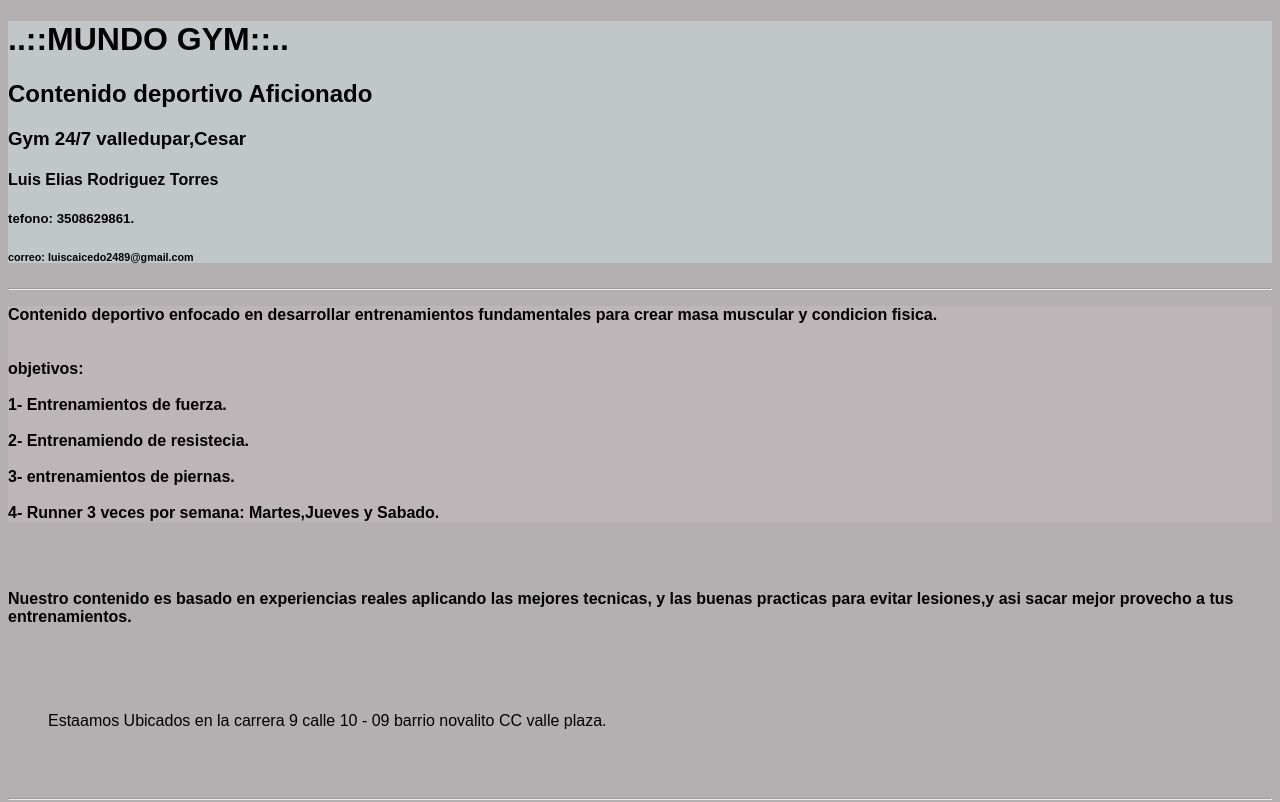
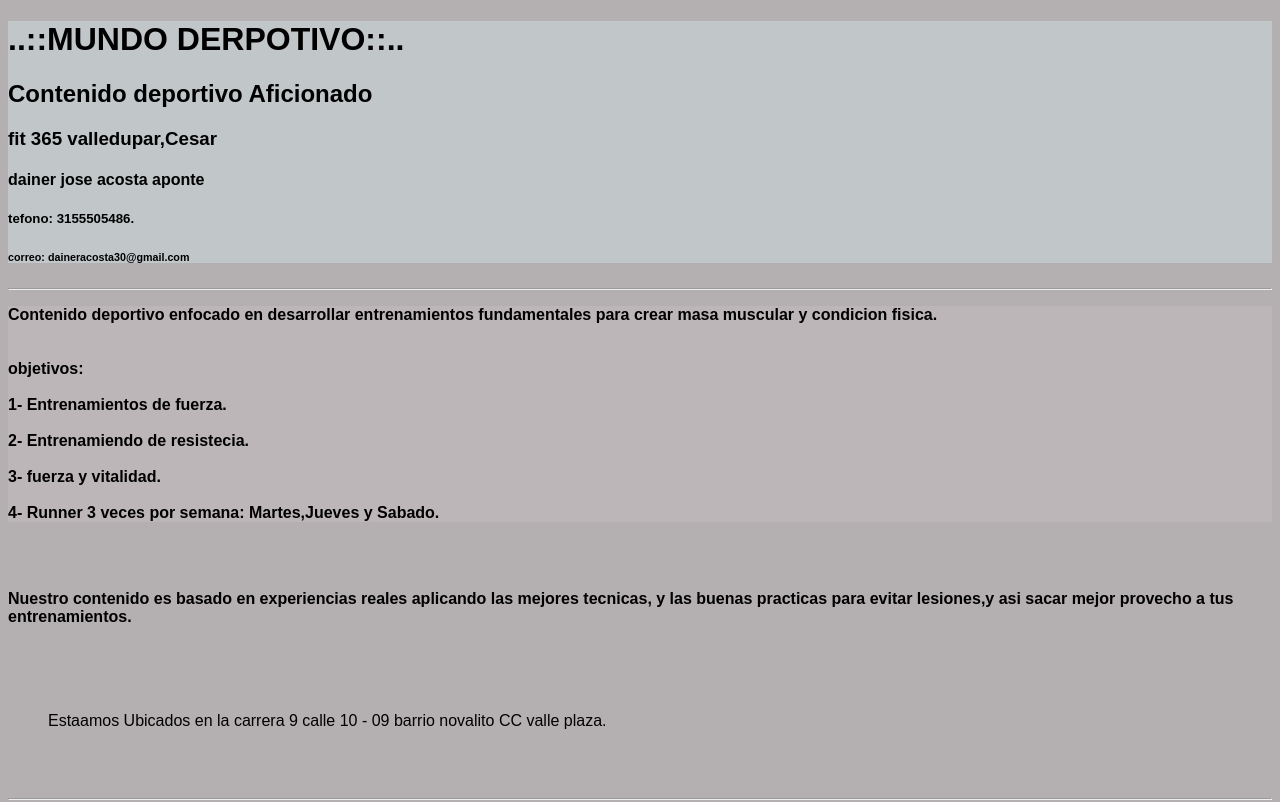
Before and after one commit to djaacosta/mi-primer-proyecto-en-repositorio, a plain HTML site: page index.html in a window 1280 px wide. Shown: the top 802 px of the page. Drawn offline with Linux system fonts and the light colour scheme.

Commit message:
agregando estilo css a los inputs y index hatml

```diff
--- a/estilo.css
+++ b/estilo.css
@@ -57,3 +57,9 @@ table{
     display: inline;
     margin: 10px auto;
 }
+input[type="text"],input[type="number"],input[type="email"],input[type="password"],textarea,select{
+width: 95%;
+border-radius: 5px;
+padding: 15px auto;
+}
+select{width: 100%;}
--- a/index.html
+++ b/index.html
@@ -10,17 +10,17 @@
 
 <body>
     <header>
-        <h1>..::MUNDO GYM::..</h1>
+        <h1>..::MUNDO DERPOTIVO::..</h1>
         <h2>Contenido deportivo Aficionado </h2>
-        <h3>Gym 24/7 valledupar,Cesar </h3>
-        <h4>Luis Elias Rodriguez Torres</h4>
-        <h5>tefono: 3508629861.</h5>
-        <h6>correo: luiscaicedo2489@gmail.com</h6>
+        <h3>fit 365 valledupar,Cesar </h3>
+        <h4>dainer jose acosta aponte</h4>
+        <h5>tefono: 3155505486.</h5>
+        <h6>correo: daineracosta30@gmail.com</h6>
     </header>
     <hr>
     <p id="p1">Contenido deportivo enfocado en desarrollar entrenamientos fundamentales para crear masa muscular y
         condicion fisica. <br><br><br>objetivos: <br><br>1- Entrenamientos de fuerza. <br><br>2- Entrenamiendo de
-        resistecia. <br><br>3- entrenamientos de piernas. <br><br>4- Runner 3 veces por semana: Martes,Jueves y Sabado.
+        resistecia. <br><br>3- fuerza y vitalidad. <br><br>4- Runner 3 veces por semana: Martes,Jueves y Sabado.
     </p><br><br>
     <p>Nuestro contenido es basado en experiencias reales aplicando las mejores tecnicas, y las buenas practicas para
         evitar lesiones,y asi sacar mejor provecho a tus entrenamientos. </p><br><br><br>
@@ -29,7 +29,7 @@
     <hr>
     <img class="perfil" src="imagen2.jpg" alt="">
     <br><br>
-    <a href="https://www.tiktok.com/@elkaicer2489" target="_blank" rel="noopener noreferrer">Visitame en mi canal de
+    <a href="mi pagina de youtube" target="_blank" rel="noopener noreferrer">Visitame en mi canal de
         tiktok</a>
     <h2>Sesion 4</h2>
     <h3>Listas ordenadas </h3>
```
